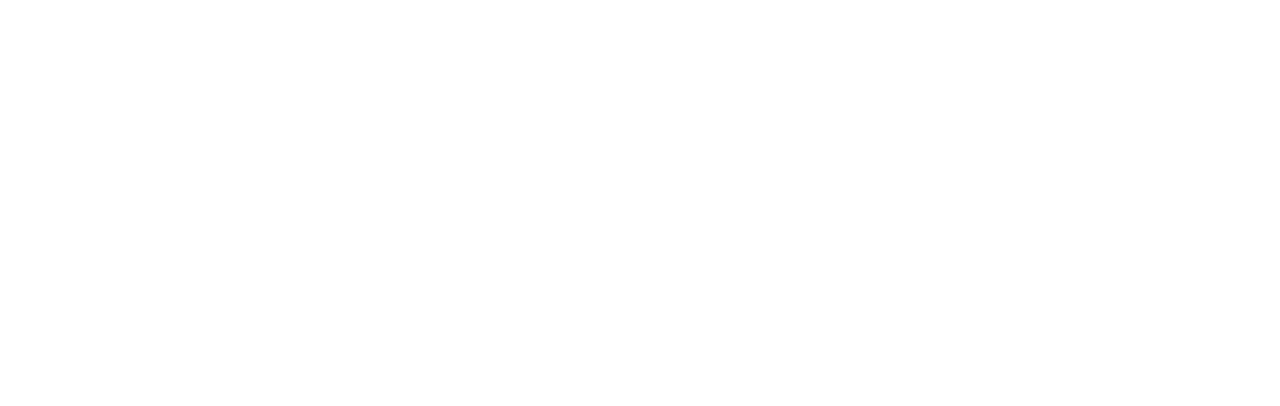
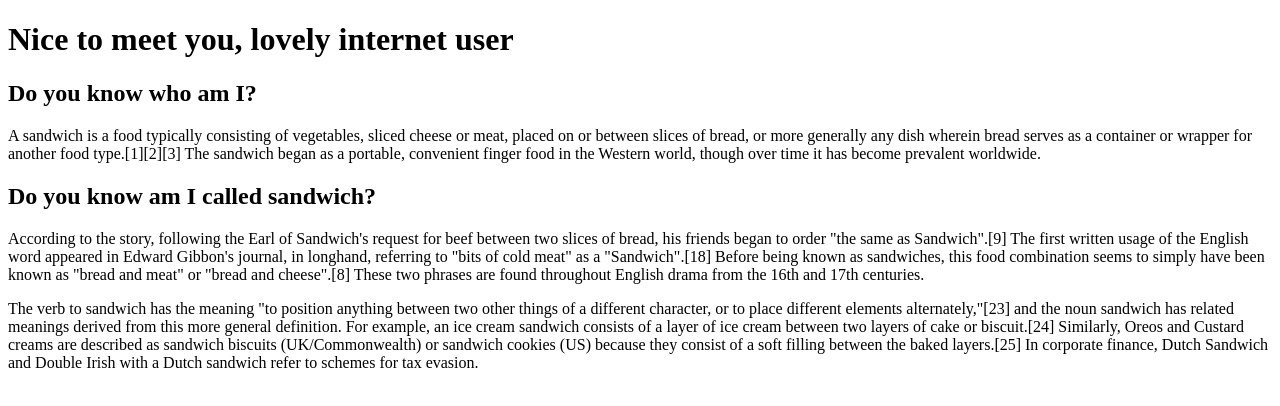
Before and after one commit to Elena25075/Static-wesite-shecodes, a plain HTML site: page about_me.html in a window 1280 px wide. Drawn offline with Linux system fonts and the light colour scheme.

Commit message:
html structure added to About_me.html

```diff
--- a/about_me.html
+++ b/about_me.html
@@ -0,0 +1,43 @@
+<!DOCTYPE html>
+<html lang="en">
+  <head>
+    <meta charset="UTF-8" />
+    <meta http-equiv="X-UA-Compatible" content="IE=edge" />
+    <meta name="viewport" content="width=device-width, initial-scale=1.0" />
+    <title>Document</title>
+    <link rel="stylesheet" href="/src/styles.css" />
+  </head>
+  <body>
+    <h1>Nice to meet you, lovely internet user</h1>
+    <h2>Do you know who am I?</h2>
+    <p>
+      A sandwich is a food typically consisting of vegetables, sliced cheese or
+      meat, placed on or between slices of bread, or more generally any dish
+      wherein bread serves as a container or wrapper for another food
+      type.[1][2][3] The sandwich began as a portable, convenient finger food in
+      the Western world, though over time it has become prevalent worldwide.
+    </p>
+    <h2>Do you know am I called sandwich?</h2>
+    <p>
+      According to the story, following the Earl of Sandwich's request for beef
+      between two slices of bread, his friends began to order "the same as
+      Sandwich".[9] The first written usage of the English word appeared in
+      Edward Gibbon's journal, in longhand, referring to "bits of cold meat" as
+      a "Sandwich".[18] Before being known as sandwiches, this food combination
+      seems to simply have been known as "bread and meat" or "bread and
+      cheese".[8] These two phrases are found throughout English drama from the
+      16th and 17th centuries.
+    </p>
+    <p>
+      The verb to sandwich has the meaning "to position anything between two
+      other things of a different character, or to place different elements
+      alternately,"[23] and the noun sandwich has related meanings derived from
+      this more general definition. For example, an ice cream sandwich consists
+      of a layer of ice cream between two layers of cake or biscuit.[24]
+      Similarly, Oreos and Custard creams are described as sandwich biscuits
+      (UK/Commonwealth) or sandwich cookies (US) because they consist of a soft
+      filling between the baked layers.[25] In corporate finance, Dutch Sandwich
+      and Double Irish with a Dutch sandwich refer to schemes for tax evasion.
+    </p>
+  </body>
+</html>
```
Also changed, not shown: index.html (+1 -1 lines).
